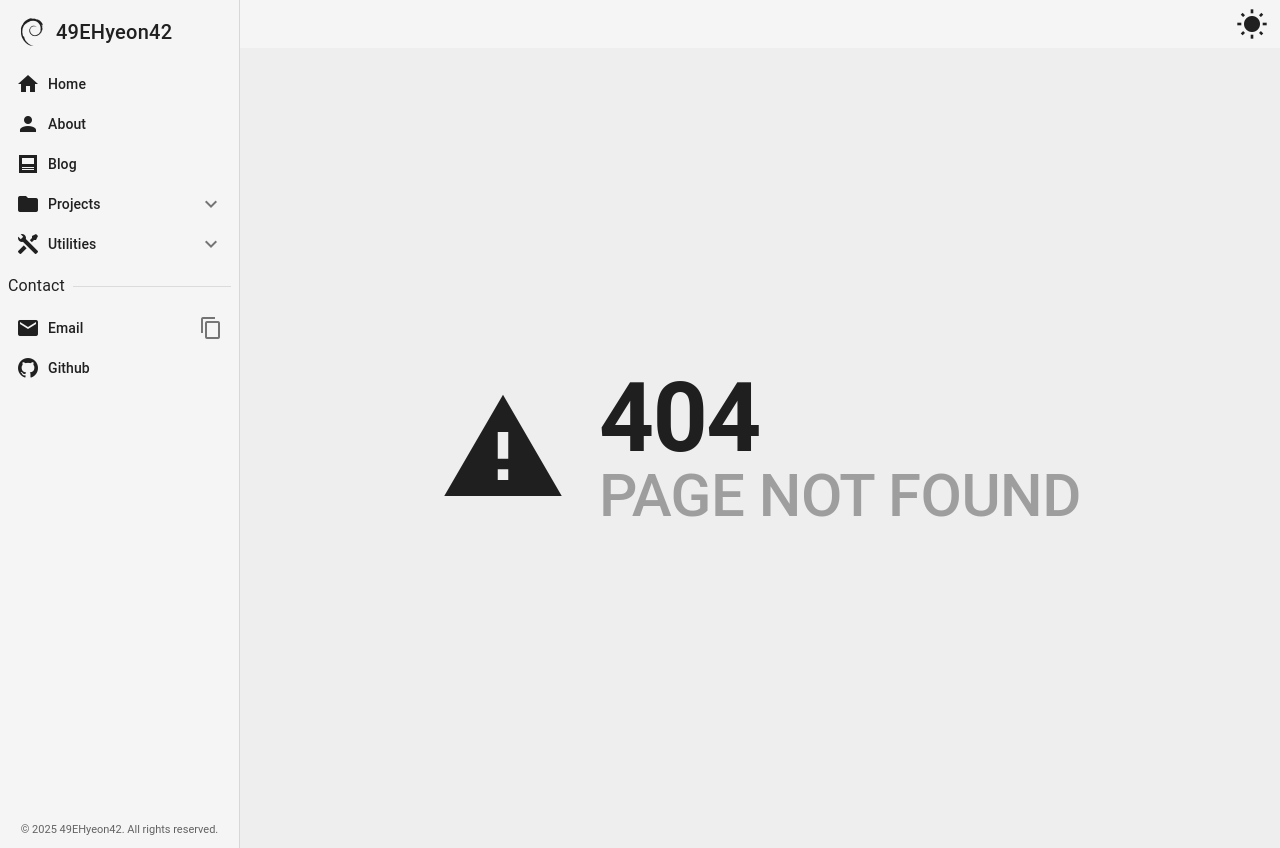
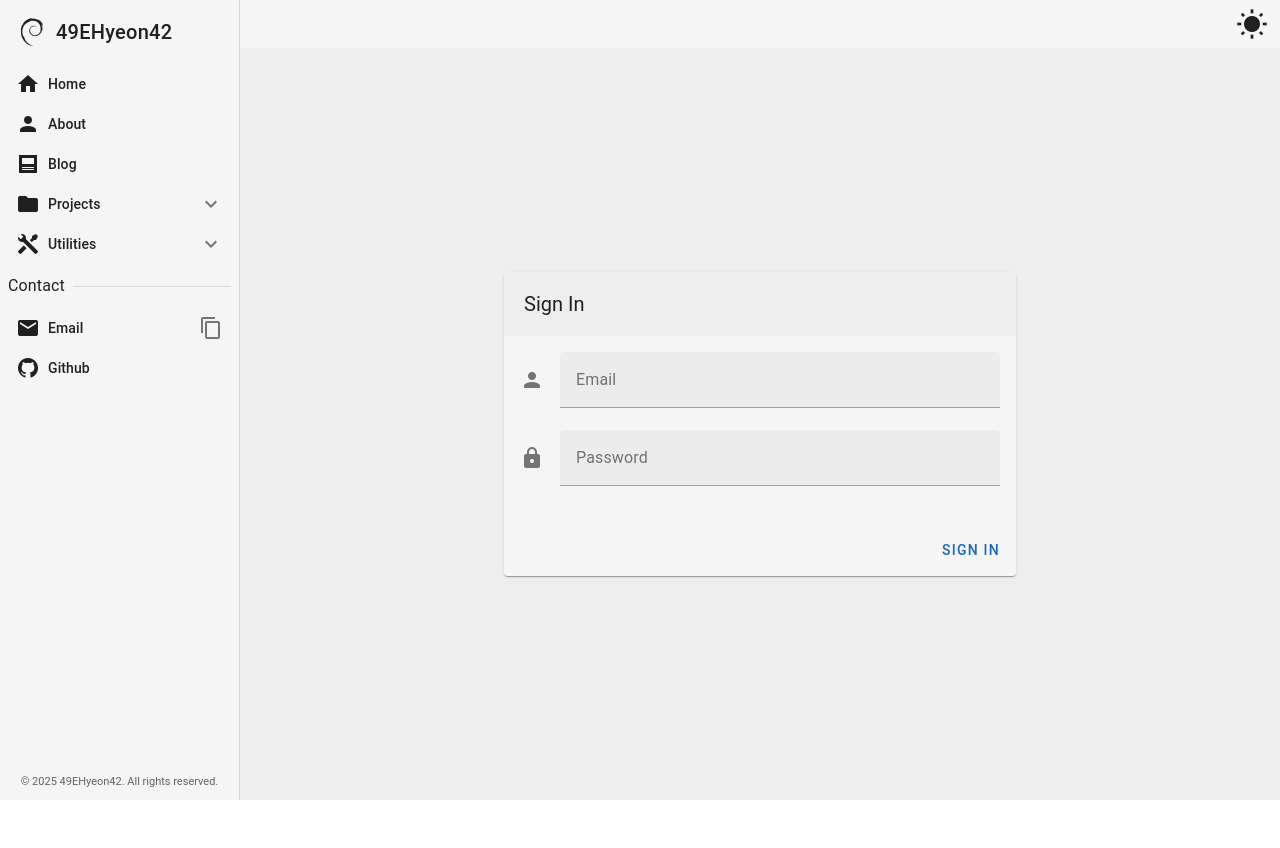
Before and after one commit to 49EHyeon42/vue-boilerplate, a Vue app: page /test-views/sign-in-view1 in a window 1280 px wide. Before the commit this address had no page. After the commit the page ends 800 px from the top, so only its background shows below. Built offline with nearby package versions, Linux system fonts and the light colour scheme; a web font is replaced by a local one.

Commit message:
test: 로그인 뷰 예시 추가

```diff
--- a/src/router/testViews.ts
+++ b/src/router/testViews.ts
@@ -20,6 +20,11 @@ export const testRoutes = [
     component: () => import('@/testViews/EhView2.vue'),
   },
   {
+    path: '/test-views/sign-in-view1',
+    name: 'SignInView1',
+    component: () => import('@/testViews/SignInView1.vue'),
+  },
+  {
     path: '/test-views/dashboard-view',
     name: 'DashboardView',
     component: () => import('@/testViews/DashboardView.vue'),
--- /dev/null
+++ b/src/testViews/SignInView1.vue
@@ -0,0 +1,41 @@
+<script setup lang="ts">
+import EhLayout2 from '@/layouts/EhLayout2.vue';
+</script>
+
+<template>
+  <EhLayout2>
+    <!-- d-flex: flexbox 레이아웃을 적용 (display: flex) -->
+    <!-- align-center: 수직 방향으로 가운데 정렬 (align-items: center) -->
+    <!-- justify-center: 수평 방향으로 가운데 정렬 (justify-content: center) -->
+    <!-- fill-height: 부모 요소의 높이를 100%로 채움 (height: 100%) -->
+    <v-container fluid class="d-flex align-center justify-center fill-height">
+      <v-card min-width="512">
+        <v-toolbar>
+          <v-toolbar-title>Sign In</v-toolbar-title>
+        </v-toolbar>
+        <v-card-text>
+          <v-form>
+            <v-text-field
+              prepend-icon="mdi-account"
+              name="email"
+              label="Email"
+              type="email"
+            ></v-text-field>
+            <v-text-field
+              id="password"
+              prepend-icon="mdi-lock"
+              name="password"
+              label="Password"
+              type="password"
+            ></v-text-field>
+          </v-form>
+        </v-card-text>
+        <v-card-actions>
+          <v-btn color="primary" to="/" class="ml-auto">Sign In</v-btn>
+        </v-card-actions>
+      </v-card>
+    </v-container>
+  </EhLayout2>
+</template>
+
+<style scoped></style>
```
